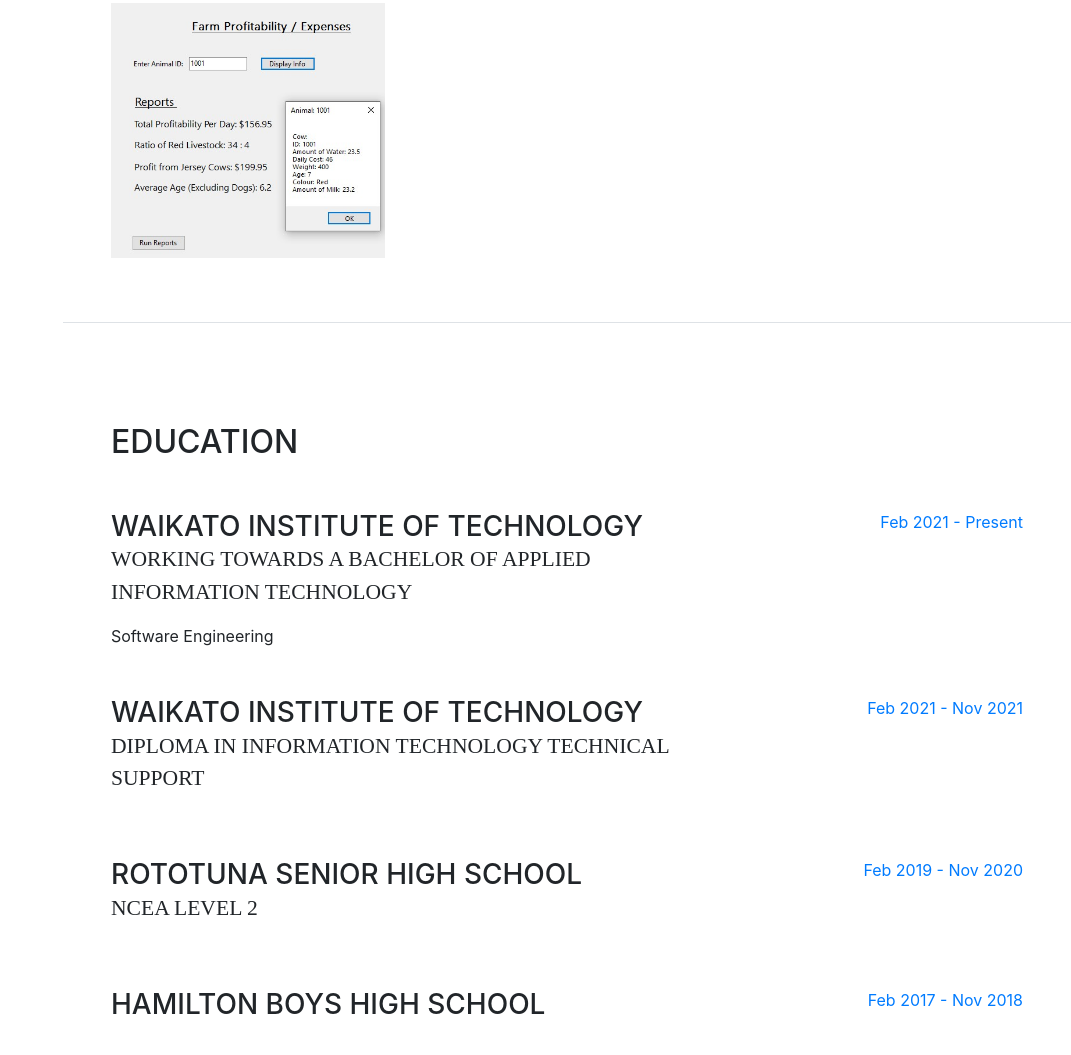
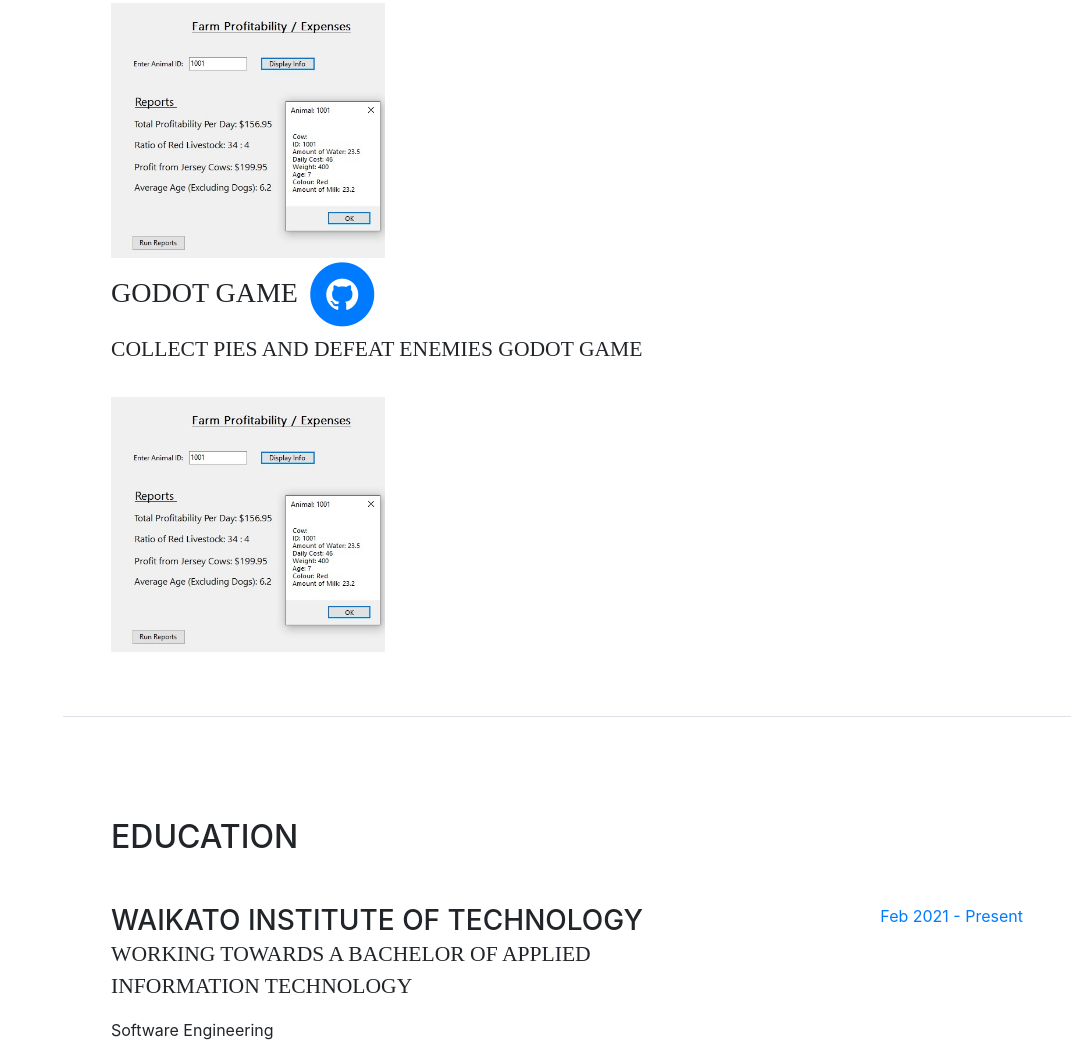
Before and after one commit to codlpam/Portfolio, a website with bundled scripts: page index.html in a window 1280 px wide. Shown: the part 1898-2953 px from the top of the page, without its empty margins (209-1280 px from the left). Built offline with nearby package versions, Linux system fonts and the light colour scheme; a web font is replaced by a local one.

Commit message:
Update index.html

```diff
--- a/index.html
+++ b/index.html
@@ -134,6 +134,18 @@
 		  <br><br>
 		  <img src="img/CSharpApp.jpg" height=30% width=30%>
 
+		  <h3 class="mb-0">Godot Game
+			<a href="https://github.com/codlpam/GodotGame" target="_blank" rel="noopener noreferrer">
+				<span class="fa-stack fa-lg">
+				  <i class="fa fa-circle fa-stack-2x"></i>
+				  <i class="fa fa-github fa-stack-1x fa-inverse"></i>
+				</span>
+			</a>
+		  </h3>
+		  <div class="subheading mb-3">Collect Pies and Defeat Enemies Godot Game
+		  <br><br>
+		  <img src="img/CSharpApp.jpg" height=30% width=30%>
+
 		  </div>
         </div>
       </section>
```
